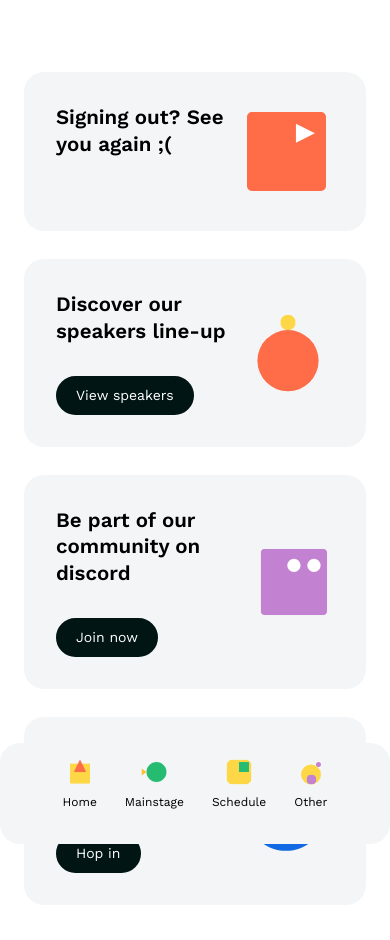
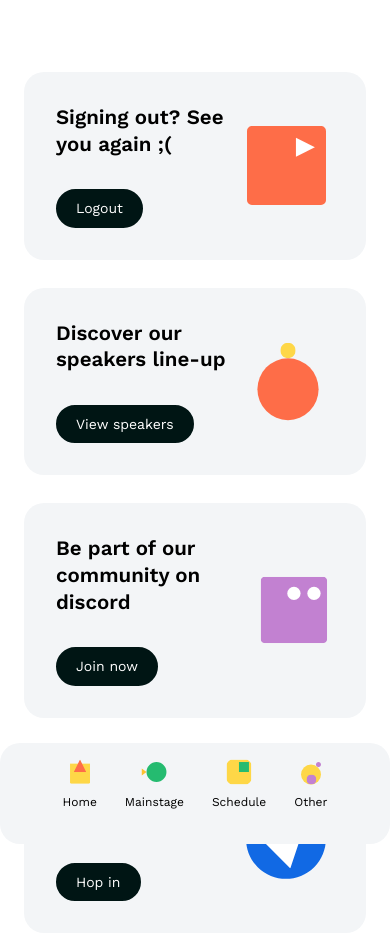
Before and after one commit to thecodegrain/dameet-site, a Next.js app: page /other in a window 390 px wide. Shown: the top 940 px of the page. Built offline with nearby package versions, Linux system fonts and the light colour scheme; no server answers.

Commit message:
Fixed a minor bug with logout button on mobile

```diff
--- a/pages/other.js
+++ b/pages/other.js
@@ -23,7 +23,7 @@ const Other = () => {
               <div className="info-card-row info-cards bg-light">
                 <div>
                   <h4>Signing out? See you again ;(</h4>
-                  <a href="/api/auth/logout" className="hidden btn small-space">
+                  <a href="/api/auth/logout" className="btn small-space">
                     Logout
                   </a>
                 </div>
```
